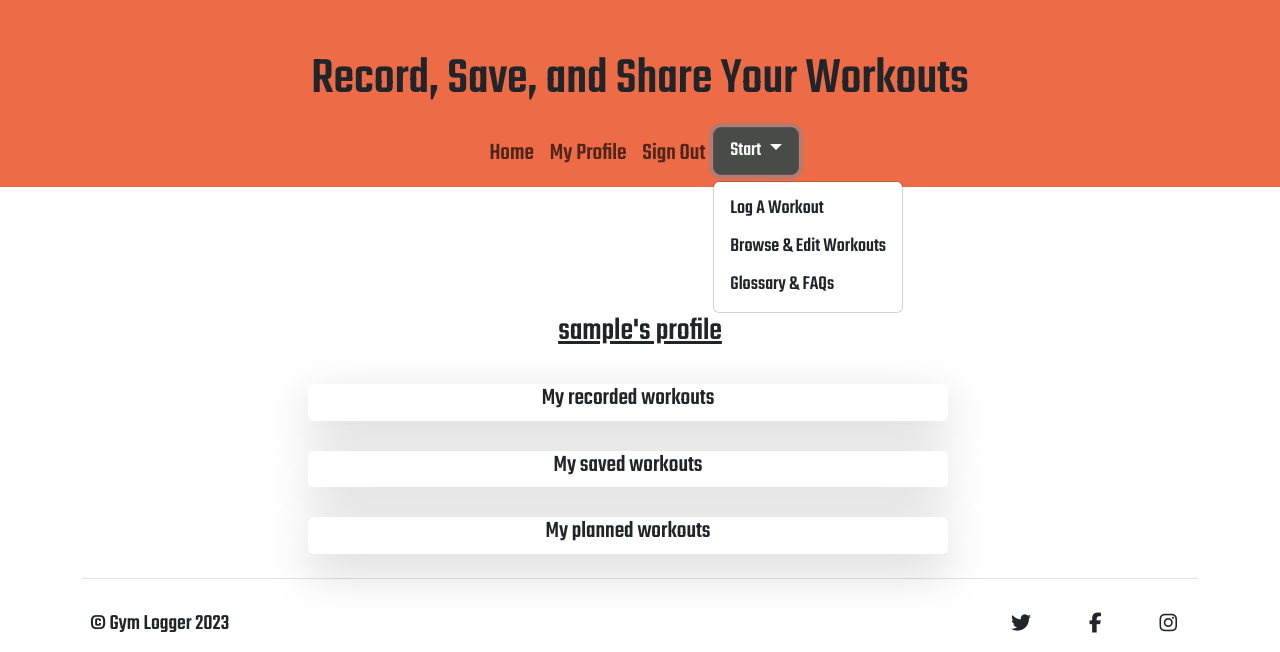
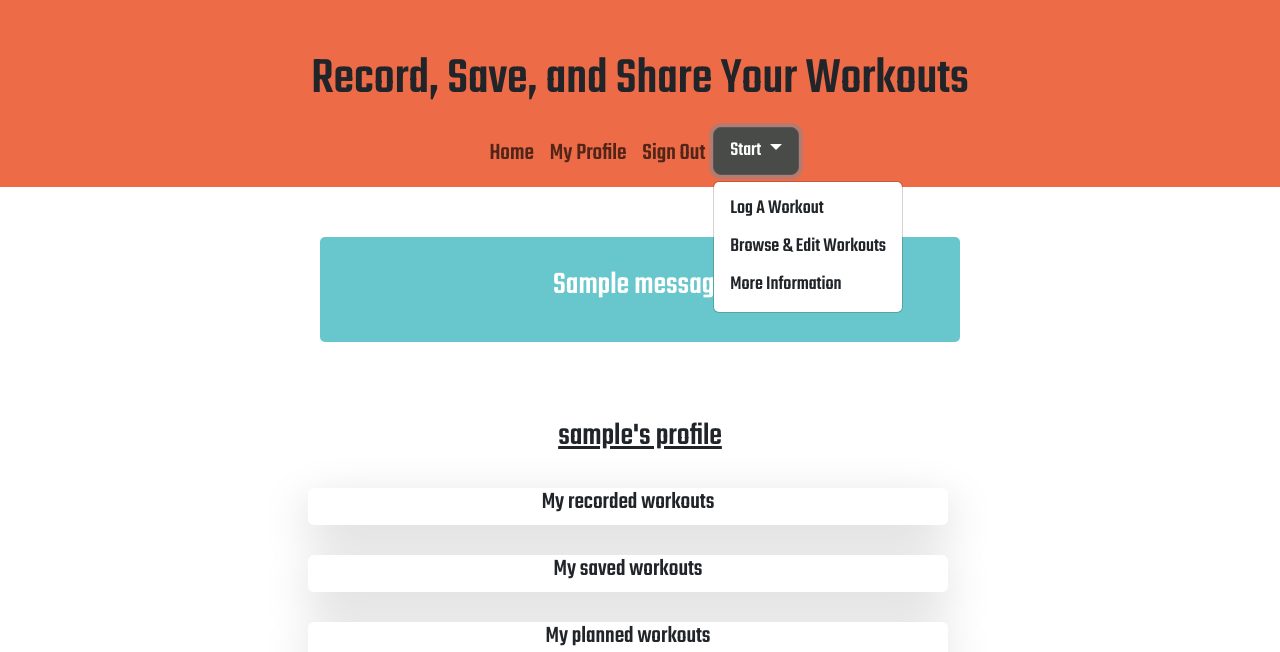
Before and after one commit to HawesJM/gym-logger, a Flask app: page /profile/1 in a window 1280 px wide, after a click on "Start". Shown: the part 201-853 px from the top of the page. Run offline with Flask 3, Linux system fonts and the light colour scheme; the visitor is signed in with stand-in values (Sample User, id 1); one stand-in notice (Sample message) is shown; a database or web service that is not in the repository returns one stand-in record (values such as "Sample title"); some libraries are stand-ins or nearby versions.

Commit message:
finished flash messages

```diff
--- a/run.py
+++ b/run.py
@@ -16,6 +16,7 @@ app = Flask(__name__)
 app.config["MONGO_DBNAME"] = os.environ.get("MONGO_DBNAME")
 app.config["MONGO_URI"] = os.environ.get("MONGO_URI")
 app.secret_key = os.environ.get("SECRET_KEY")
+
 
 mongo = PyMongo(app)
 
@@ -83,6 +84,7 @@ def sign_in():
             if check_password_hash(
                     existing_user["password"], request.form.get("password")):
                 session["user"] = request.form.get("username").lower()
+                flash("Login Successful!")
                 return redirect(url_for
                     ("profile", username=session["user"]))
             else:
@@ -175,8 +177,9 @@ def record_workout():
         mongo.db.workouts.insert_one(logged_workout)
         mongo.db.exercises.insert_one(logged_exercise)
         mongo.db.categories.insert_one(logged_category)
+        flash("Workout successfully logged!")
         return redirect(url_for("profile", username=session["user"]))
-        flash("Workout successfully logged!")
+
 
     return render_template("record_workout.html")
 
@@ -241,8 +244,9 @@ def edit_workout(workout_id):
             "additional_information": request.form.get("additional-information"),
         }
         mongo.db.workouts.update_one({"_id": ObjectId(workout_id)}, {"$set": submit})
+        flash("workout successfully amended")
         return redirect(url_for("profile", username=session["user"]))
-        flash("workout successfully amended")
+
     return render_template("edit_workout.html", workout=workout, workouts=workouts)
 
 # function for a user to delete an owned workout record from the database
@@ -378,7 +382,7 @@ def delete_planned_workout(plan_workout_id):
     ObjectId(plan_workout_id)})
     workouts = list(mongo.db.workouts.find())
     planned_workouts = list(mongo.db.planned_workouts.find())
-    flash("workout successfully deleted")
+    flash("workout successfully completed!")
     return render_template("profile.html", username=session["user"], workouts=workouts, planned_workouts=planned_workouts)
 
 # how to run the app
--- a/static/css/style.css
+++ b/static/css/style.css
@@ -425,6 +425,17 @@ h3 {
     padding: 0;
 }
 
+#profile-flashes-container {
+    text-align: center;
+}
+
+.highlight{
+    padding: .25em 0;
+    border-radius: 5px;
+    background: #28b0b8b3;
+    color: #ffffff;
+}
+
 /* full workout list page styles */
 
 h3 {
--- a/static/js/script.js
+++ b/static/js/script.js
@@ -1,11 +1,12 @@
-// global variables and event listeners
+// global variables
 
 
 let validRegex = /^[a-zA-Z0-9.!#$%&'*+/=?^_`{|}~-]+@[a-zA-Z0-9-]+(?:\.[a-zA-Z0-9-]+)*$/;
 
 
+
 //workout form event listeners //
-
+if (document.getElementById("workout-record-container")) {
     document.getElementById("exercise-add").addEventListener("click", duplicateExerciseOne);
     document.getElementById("category-add").addEventListener("click", duplicateCategoryOne);
     document.getElementById("modifier-add").addEventListener("click", duplicateModifierOne);
@@ -31,16 +32,6 @@ document.getElementById("mobile-exercise-add-1").addEventListener("click", hideW
     document.getElementById("mobile-exercise-add-2").addEventListener("click", hideWorkoutRow2)
     document.getElementById("mobile-exercise-add-3").addEventListener("click", hideWorkoutRow3)
     document.getElementById("mobile-exercise-add-4").addEventListener("click", hideWorkoutRow4)
-
-
-
-// check registered and new user input information //
-
-// generate dropdown IDs function //
-
-$(document).ready(function () {
-    $("#details-form")
-});
 
 
 // record workout section 2 functions //
@@ -175,51 +166,12 @@ function hideWorkoutRow4() {
     $("#mobile-exercise-row-5").removeClass("hidden");
 }
 
-//save workout event listener //
+};
 
-// document.getElementById("save-workout-submit").addEventListener("click", saveWorkoutSubmit)
+// flash messages //
 
-//    if $("#mobile-exercise-row-1").hasClass("visible")
-//alert($("p").hasClass("intro")); //
-
-
-
-
-    //if (document.getElementByIegistered-email-input").value != "") {
-    //let reg;isteredUserEmailInput = docu.getElementById("registered-email-input").value;
-   // }
-    //if (registeredUserEmailInput.value.match(validRegex)) {
-        //let registeredUserEmailInput = validatedRegisteredUserEmail
-        //$("#registered-passwod").removeClass("hidden");
-    //} else {
-       // alert("please enter a valid email address to login")
-    //}
-
-
-//let registeredEmailInput = document.getElementById("registered-email-input");
-//registeredEmailInput.addEventListener("input", validateRegisteredUserInput);
-
-//function validateRegisteredUserEmail() {
-   // let registeredUserEmailInput = document.getElementById("registered-email-input").value;
-    //if (registeredUserEmailInput != "") && (registeredUserEmailInput.match(validRegex) {
-       // alert("please enter a valid email address to login");
-       // return false;
-   // }
-    //else if ("registered-email-input".value.match(validRegex)) {
-      //  alert("please enter a valid email address to proceed");
-  //  }
-    /////else { $("#registered-password").removeClass("hidden"); }
-//}
-    //}
-    //else { registeredUserEmailInput = registeredUserEmail; }
-//}
-
-
-//{ registeredUserEmailInput = registeredUserEmail; }
-
-//if if (registeredUserEmailInput.value.match(validRegex))
-//console.log("thanks")
-
-//if (registeredUserEmailInput != "")
-    //else {
-    //$("#registered-password").removeClass("hidden"); ////document.getElementById("registered-password").removeClass("hidden");
+    if (document.getElementsByClassName("flashes-timed")) {
+        setTimeout(function() {
+            $("#profile-flashes-container").addClass("hidden");
+        }, 10000);
+    }
--- a/templates/base.html
+++ b/templates/base.html
@@ -64,7 +64,7 @@
                 <ul class="dropdown-menu">
                   <li><a class="undecorated" href="{{ url_for('record_workout') }}"><button class="dropdown-item nav-item" type="button">Log A Workout</button></a></li>
                   <li><a class="undecorated" href="{{ url_for('workouts') }}"><button class="dropdown-item nav-item" type="button">Browse & Edit Workouts</button></a></li>
-                  <li><a class="undecorated" href="{{ url_for('workouts') }}"><button class="dropdown-item nav-item" type="button">Glossary & FAQs</button></a></li>
+                  <li><a class="undecorated" href="{{ url_for('workouts') }}"><button class="dropdown-item nav-item" type="button">More Information</button></a></li>
                 </ul>
               </div>
               {% endif %}
--- a/templates/profile.html
+++ b/templates/profile.html
@@ -1,5 +1,17 @@
 {% extends "base.html" %}
 {% block content %}
+
+<!-- flash messages -->
+
+{% with messages = get_flashed_messages() %}
+{% if messages %}
+{% for message in messages %}
+<div id="profile-flashes-container" class="flashes flashes-timed col-6 mx-auto highlight">
+    <h3 class="flashes-timed">{{ message }}</h3>
+</div>
+{% endfor %}
+{% endif %}
+{% endwith %}
 
 <div class="row">
     <div id="profile-header" class="col-sm-12 col-md-6">
@@ -7,24 +19,6 @@
             {{ username }}'s Profile
         </h3>
     </div>
-
-
-    <section>
-        <!-- flash messages -->
-        {% with messages = get_flashed_messages() %} {% if messages %}
-        {% if message == "Workout successfully logged!" %}
-        <div class="row flashes">
-            <h4 class="light-blue lighten-4 center-align">{{ message }}</h4>
-        </div>
-        {% endif %}
-        {% if message == "Workout successfully deleted!" %}
-        <div class="row flashes">
-            <h4 class="light-blue lighten-4 center-align">{{ message }}</h4>
-        </div>
-        {% endif %}
-        {% endif %} {% endwith %}
-    </section>
-
 </div>
 
 <!-- displays user recorded workouts -->
@@ -98,8 +92,8 @@
                 data-bs-toggle="collapse" data-bs-target="#{{workout.workout_container_description}}"
                 aria-expanded="false" aria-controls="{{workout.workout_container_description}}">
                 <div id="profile-description-span">
-                    <span>{{workout.workout_description}}<br>{{workout.date}}<br><em>Logged By : {{workout.created_by}}</em><br><i
-                            class="fa-regular fa-square-caret-down"></i></span>
+                    <span>{{workout.workout_description}}<br>{{workout.date}}<br><em>Logged By :
+                            {{workout.created_by}}</em><br><i class="fa-regular fa-square-caret-down"></i></span>
                 </div>
             </button>
             <div class="collapse" id="{{workout.workout_container_description}}">
@@ -116,10 +110,11 @@
                     <a href="{{ url_for('workout_details', workout_id=workout._id) }}">{{
                         workout.workout_description
                         }}</a>
-                        <br>
-                        <form method="POST" action="{{url_for('un_save_workout', workout_id=workout._id)}}">
-                            <button type="submit" class="btn btn-danger"><i class="fa-regular fa-square-minus"></i><br>Remove Workout</a></button>
-                        </form>
+                    <br>
+                    <form method="POST" action="{{url_for('un_save_workout', workout_id=workout._id)}}">
+                        <button type="submit" class="btn btn-danger"><i
+                                class="fa-regular fa-square-minus"></i><br>Remove Workout</a></button>
+                    </form>
                 </div>
             </div>
         </div>
@@ -145,8 +140,7 @@
                 data-bs-toggle="collapse" data-bs-target="#plan-collapse" aria-expanded="false"
                 aria-controls="plan-collapse">
                 <div id="profile-description-span">
-                    <span>{{plan.workout_description}}<br><i
-                            class="fa-regular fa-square-caret-down"></i></span>
+                    <span>{{plan.workout_description}}<br><i class="fa-regular fa-square-caret-down"></i></span>
                 </div>
             </button>
             <div class="collapse" id="plan-collapse">
@@ -160,29 +154,31 @@
                 <img class="card-head col-md-12" src="/static/images/general-workout-card-header.jpg">
                 {% endif %}
 
-                <div id="plan-card-body"class="card-body">
+                <div id="plan-card-body" class="card-body">
                     <h5>Workout Challenge Date <br>{{
                         plan.planned_date
                         }}</h5>
-                    <p>{{plan.exercise}} : {{plan.category}},  {{plan.modifier}} : {{plan.total}}</p>
+                    <p>{{plan.exercise}} : {{plan.category}}, {{plan.modifier}} : {{plan.total}}</p>
                     {% if plan.exercise2 %}
-                    <p>{{plan.exercise2}} : {{plan.category2}},  {{plan.modifier2}} : {{plan.total2}}</p>
+                    <p>{{plan.exercise2}} : {{plan.category2}}, {{plan.modifier2}} : {{plan.total2}}</p>
                     {% endif %}
                     {% if plan.exercise3 %}
-                    <p>{{plan.exercise3}} : {{plan.category3}},  {{plan.modifier3}} : {{plan.total3}}</p>
+                    <p>{{plan.exercise3}} : {{plan.category3}}, {{plan.modifier3}} : {{plan.total3}}</p>
                     {% endif %}
                     {% if plan.exercise4 %}
-                    <p>{{plan.exercise4}} : {{plan.category4}},  {{plan.modifier4}} : {{plan.total4}}</p>
+                    <p>{{plan.exercise4}} : {{plan.category4}}, {{plan.modifier4}} : {{plan.total4}}</p>
                     {% endif %}
                     {% if plan.exercise5 %}
-                    <p>{{plan.exercise5}} : {{plan.category5}},  {{plan.modifier5}} : {{plan.total5}}</p>
+                    <p>{{plan.exercise5}} : {{plan.category5}}, {{plan.modifier5}} : {{plan.total5}}</p>
                     {% endif %}
                     {% if plan.additional_information %}
                     <p>{{plan.additional_information}}</p>
                     {% endif %}
                     <div id="profile-button-row" class="row">
                         <div class="col-sm-6 col-md-12">
-                            <a href = "{{ url_for('delete_planned_workout', plan_workout_id=plan._id) }}" class="btn btn-success"><i class="fa-regular fa-square-check"></i><br>Mark As Completed</a>
+                            <a href="{{ url_for('delete_planned_workout', plan_workout_id=plan._id) }}"
+                                class="btn btn-success"><i class="fa-regular fa-square-check"></i><br>Mark As
+                                Completed</a>
                         </div>
                     </div>
                 </div>
```
Also changed, not shown: templates/register.html (+9 -9 lines), templates/sign_in.html (+10 -8 lines), readme.md, static/images/readme/gym-logger-use-case-diagram.png (added), static/images/readme/gym-logger-ux-principles.png (added). Lines whose indentation alone changed are shown as unchanged.
